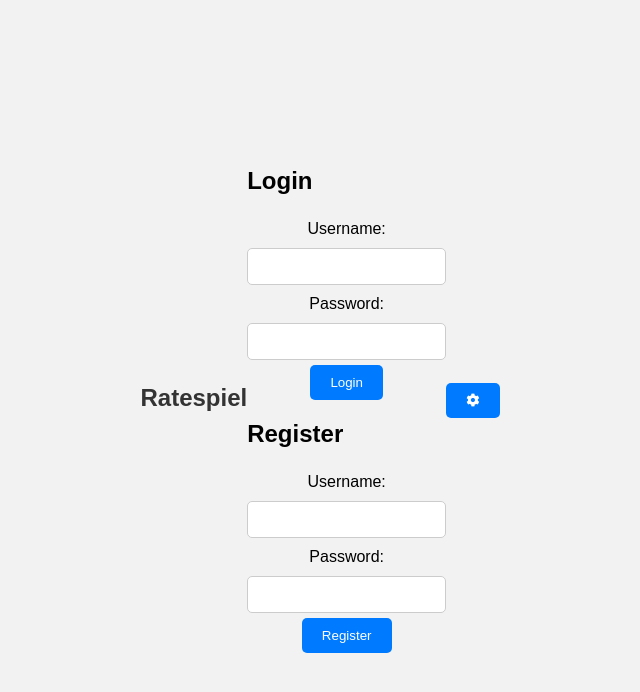
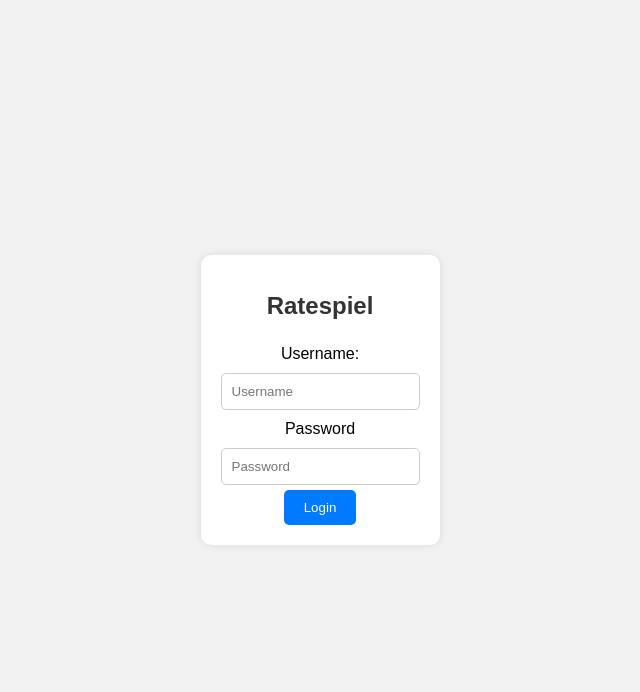
Before and after one commit to HerrOtter/dice-game, a Flask app: page / in a window 1280 px wide. Shown: the top 692 px of the page, without its empty margins (320-960 px from the left). Run offline with Flask 3, Linux system fonts and the light colour scheme.

Commit message:
reorganize

```diff
--- a/dice/frontend/main.py
+++ b/dice/frontend/main.py
@@ -10,4 +10,4 @@ def index():
     if not current_user.is_authenticated:
         return render_template("auth.html")
 
-    return {}
+    return render_template("play.html")
--- a/dice/frontend/templates/auth.html
+++ b/dice/frontend/templates/auth.html
@@ -1,11 +1,12 @@
-{% extends 'base.html' %}
-{% block title %}try your luck{% endblock %}
-
-{% block body %}
-    <header>
-        <h1>Ratespiel</h1>
-    </header>
-
+<!DOCTYPE html>
+<html lang="en">
+<head>
+    <meta charset="UTF-8">
+    <meta name="viewport" content="width=device-width, initial-scale=1.0">
+    <link rel="stylesheet" href="../static/style.css">
+    <title>Ratespiel</title>
+</head>
+<body>
     <script>
         async function submitForm(event) {
             // stop form submission
@@ -34,44 +35,19 @@
         }
     </script>
 
-    <div class="wrapper">
-        <section>
-            <h2>Login</h2>
-            <form id="login-form" action="{{ url_for('api.auth.api_login') }}">
-                <label for="username">Username:</label>
-                <input type="text" id="username" name="username" required>
-
-                <label for="password">Password:</label>
-                <input type="password" id="password" name="password" required>
-
-                <button type="submit">Login</button>
-            </form>
-        </section>
+    <div class="container">
+        <h1>Ratespiel</h1>
+        <form id="login-form" action="{{ url_for('api.auth.api_login') }}" method="post">
+            <label for="player_name">Username:</label>
+            <input type="text" id="username" name="username" placeholder="Username" required>
+            <label for="password">Password</label>
+            <input type="password" id="password" name="password" placeholder="Password" required>
+            <button type="submit">Login</button>
+        </form>
         <script>
             const login_form = document.getElementById("login-form");
             login_form.addEventListener('submit', submitForm);
         </script>
-
-        <section>
-            <h2>Register</h2>
-            <form id="registration-form" action="{{ url_for('api.auth.api_register') }}">
-                <label for="username">Username:</label>
-                <input type="text" id="username" name="username" required>
-
-                <label for="password">Password:</label>
-                <input type="password" id="password" name="password" required>
-
-                <button class="register" type="submit">Register</button>
-            </form>
-        </section>
-        <script>
-            const signup_form = document.getElementById("registration-form");
-            signup_form.addEventListener('submit', submitForm);
-        </script>
-
     </div>
-
-    <footer>
-        <button class="settings-button"><i class="fas fa-cog"></i></button>
-    </footer>
-{% endblock %}
+</body>
+</html>
```
Also changed, not shown: dice/templates/index.html (deleted, +0 -22 lines), dice/frontend/templates/play.html (renamed from dice/templates/play.html), dice/frontend/templates/result.html (renamed from dice/templates/result.html).
